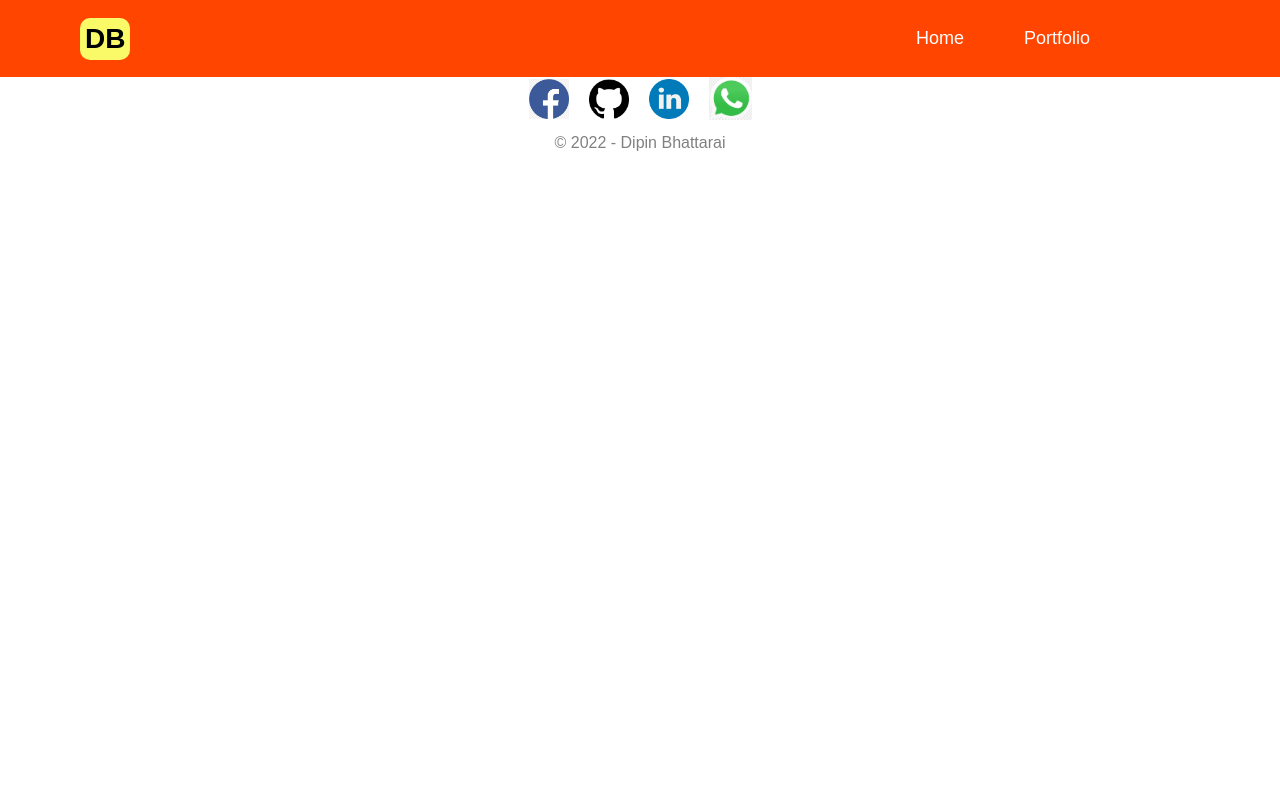
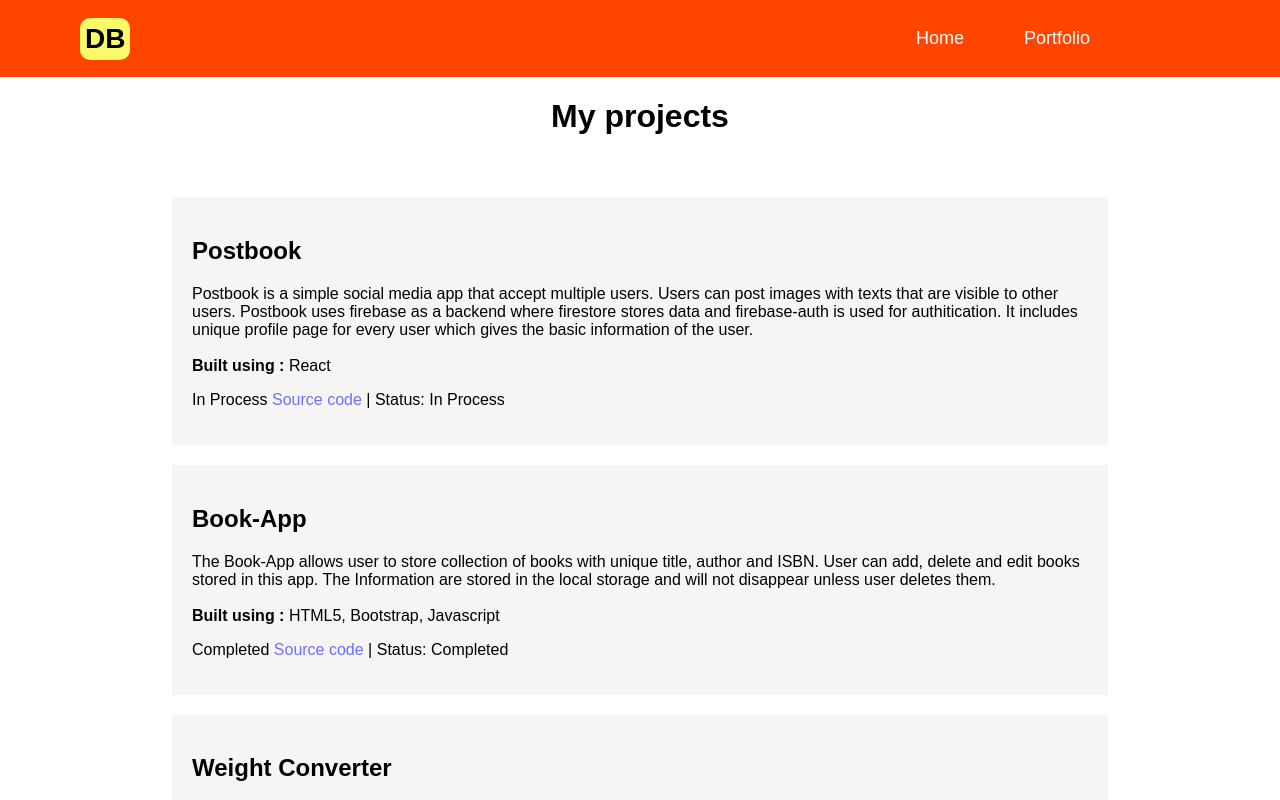
Before and after one commit to HonorFoxont/portfolio, a React (Create React App) app: page /portfolio/portfolio in a window 1280 px wide. Shown: the top 800 px of the page. Built offline with nearby package versions, Linux system fonts and the light colour scheme.

Commit message:
minor changes
build and status

```diff
--- a/src/index.js
+++ b/src/index.js
@@ -7,7 +7,7 @@ import { BrowserRouter } from "react-router-dom";
 const root = ReactDOM.createRoot(document.getElementById("root"));
 root.render(
   <React.StrictMode>
-    <BrowserRouter>
+    <BrowserRouter basename="portfolio">
       <App />
     </BrowserRouter>
   </React.StrictMode>
--- a/src/page/Portfolio/Card.jsx
+++ b/src/page/Portfolio/Card.jsx
@@ -12,7 +12,9 @@ const Card = ({ projects }) => {
           </p>
 
           <p>
-            <a href={project.link}>Source code</a>
+            {project.status}
+            <a href={project.link}> Source code </a>
+            <span>| Status: {project.status}</span>
           </p>
         </div>
       ))}
--- a/src/page/Portfolio/Portfolio.jsx
+++ b/src/page/Portfolio/Portfolio.jsx
@@ -7,6 +7,7 @@ const Portfolio = () => {
       body: "Postbook is a simple social media app that accept multiple users. Users can post images with texts that are visible to other users. Postbook uses firebase as a backend where firestore stores data and firebase-auth is used for authitication. It includes unique profile page for every user which gives the basic information of the user.",
       link: "https://github.com/HonorFoxont/postbook",
       built: "React",
+      status: "In Process",
       key: 1,
     },
     {
@@ -14,6 +15,7 @@ const Portfolio = () => {
       body: "The Book-App allows user to store collection of books with unique title, author and ISBN. User can add, delete and edit books stored in this app. The Information are stored in the local storage and will not disappear unless user deletes them.",
       link: "https://github.com/HonorFoxont/Book-App",
       built: "HTML5, Bootstrap, Javascript",
+      status: "Completed",
       key: 2,
     },
     {
@@ -21,6 +23,7 @@ const Portfolio = () => {
       body: "Weight converter is a simple application which allows user to convert weight in different units of measurment to another. The units include pounds, kilos, grams and ounces. This application implements basic fundamentals of javascript.",
       link: "https://github.com/HonorFoxont/Weight-Converter",
       built: "HTML5, CSS, Javascript",
+      status: "Completed",
       key: 3,
     },
   ];
```
